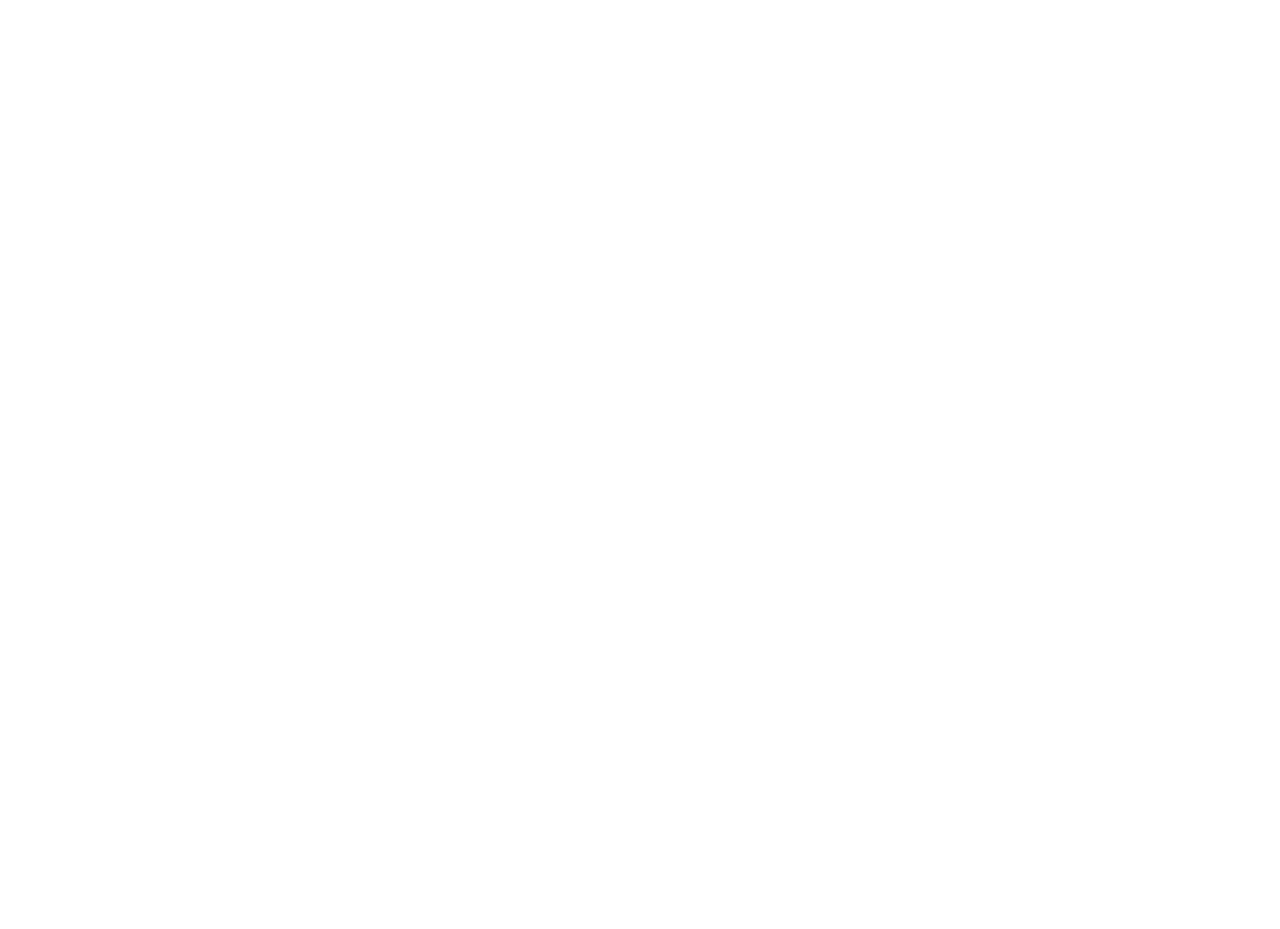
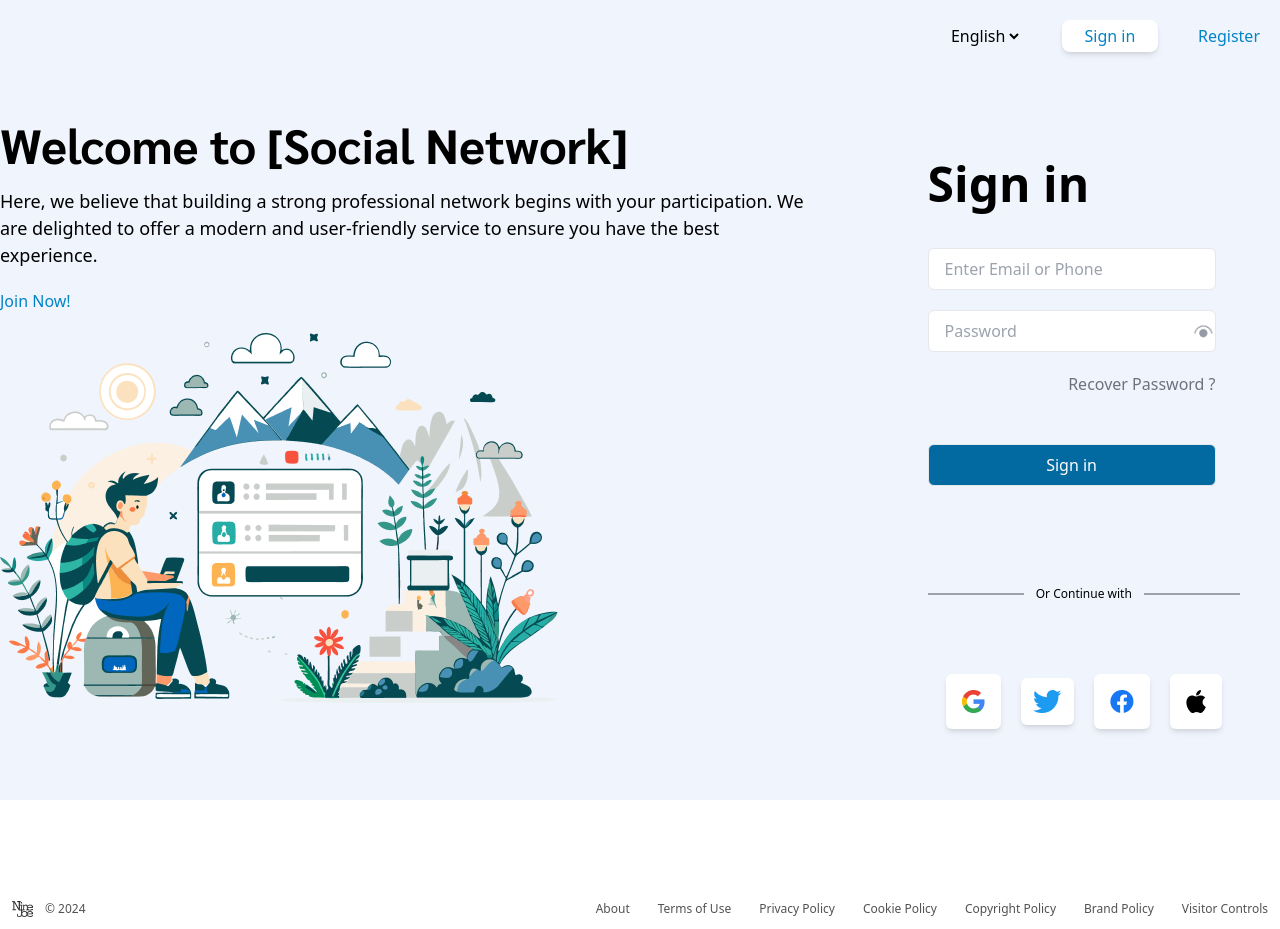
Before and after one commit to akuahamda/Login-page, a plain HTML site: page signin.html in a window 1280 px wide. Before the commit the page ends 800 px from the top, so only its background shows below. Drawn offline with nearby package versions, Linux system fonts and the light colour scheme.

Commit message:
responsive

```diff
--- a/signin.html
+++ b/signin.html
@@ -0,0 +1,145 @@
+<!DOCTYPE html>
+<html lang="en">
+  <head>
+    <meta charset="UTF-8" />
+    <meta name="viewport" content="width=device-width, initial-scale=1.0" />
+    <title>LOGIN PAGE</title>
+    <link rel="preconnect" href="https://fonts.googleapis.com" />
+    <link rel="preconnect" href="https://fonts.gstatic.com" crossorigin />
+    <link
+      href="https://fonts.googleapis.com/css2?family=Sarabun:ital,wght@0,100;0,200;0,300;0,400;0,500;0,600;0,700;0,800;1,100;1,200;1,300;1,400;1,500;1,600;1,700;1,800&display=swap"
+      rel="stylesheet"
+    />
+    <link rel="stylesheet" href="index.css" />
+    <script src="https://cdn.tailwindcss.com"></script>
+  </head>
+  <body>
+    <div class="bg-[#F0F4FC] h-[100vh]">
+      <!-- nav-section -->
+      <div class="container mx-auto flex md:justify-end md:gap-10 md:p-5 md:items-center gap-5 pt-20 justify-center items-center">
+        <select class="bg-transparent" name="" id="">
+          <option  value="english">English</option>
+        </select>
+        <a href="signin.html">
+          <button class="border-none shadow-md rounded-lg p-1 md:w-24 text-sky-600 bg-white w-full">Sign in</button>
+        </a>
+        <a href="index.html">
+          <button
+            class=" text-sky-600"
+          >
+            Register
+          </button>
+        </a>
+      </div>
+      <!-- end of nav-section -->
+
+      <!-- hero-section -->
+
+      <div class="container mx-auto  flex justify-between mt-12">
+        <!-- first-child -->
+        <div class="hidden md:block space-y-5">
+          <h1 class="sarabun-thin font-bold text-5xl">
+            Welcome to [Social Network]
+          </h1>
+          <p class="font-normal text-[18px] w-[807px]">
+            Here, we believe that building a strong professional network begins
+            with your participation. We are delighted to offer a modern and
+            user-friendly service to ensure you have the best experience.
+          </p>
+          <a href="#">
+            <button class="text-sky-600 mt-5">Join Now!</button>
+          </a>
+          <div>
+            <img src="images/Frame.png" alt="" />
+          </div>
+        </div>
+        <!-- end of second-child -->
+        <!-- second-child -->
+        <div>
+          <div class="md:block space-y-5 p-10">
+            <h1 class="font-bold md:text-5xl md:text-start text-center text-3xl">Sign in</h1>
+            <form class="md:block space-y-5" action="">
+              <input class="md:hidden border px-4 py-2 rounded-md w-full p-4" type="text" name="" id="" placeholder="Full Name">
+              <input
+                class=" border px-4 py-2 md:w-72 rounded-md w-full p-4"
+                type="text"
+                placeholder="Enter Email or Phone"
+              />
+              <div
+                class="flex border items-center md:w-72 justify-between rounded-md bg-white w-full p4"
+              >
+                <input
+                  class="px-4 py-2 bg-transparent"
+                  type="password"
+                  placeholder="Password"
+                />
+                <div>
+                  <img src="images/fluent_eye-20-filled.png" alt="" />
+                </div>
+              </div>
+              <div class="flex md:w-72 md:text-right  w-80 text-end">
+                <a href="">
+                  <p class="text-[#6C737F] md:w-72 md:text-right w-80 text-end">
+                    Recover Password ?
+                  </p>
+                </a>
+              </div>
+            </form>
+            <a href="">
+              <button
+                class="border md:w-72 px-4 py-2 rounded-md mt-12 bg-sky-700 text-white w-full p-4"
+              >
+                Sign in
+              </button>
+            </a>
+          </div>
+          <!-- end of second-child -->
+          <div class="grid grid-cols-3 mt-5 items-center gap-3 p-10">
+            <span class="flex-1 bg-gray-400 h-0.5"></span>
+            <span class="flex-1 text-xs">Or Continue with</span>
+            <span class="flex-1 bg-gray-400 h-0.5"></span>
+          </div>
+          <!-- socials -->
+          <div class="mt-8 flex md:gap-5 justify-center items-center gap-8">
+            <div class="shadow-md p-4 rounded-md bg-white">
+              <img src="images/Logo Google.png" alt="" />
+            </div>
+            <div class="shadow-md p-3 rounded-md bg-white">
+              <img src="images/Logo.png" alt="" />
+            </div>
+            <div class="shadow-md p-4 rounded-md bg-white">
+              <img src="images/Vector.png" alt="" />
+            </div>
+            <div class="shadow-md p-4 rounded-md bg-white">
+              <img src="images/Logo (1).png" alt="" />
+            </div>
+          </div>
+          <!-- end of socials -->
+        </div>
+      </div>
+
+      <!-- end of hero-section -->
+      <!-- footer-nav -->
+      <div class="md:block mt-40 border-none p-3 bg-white shadow-xl hidden">
+        <footer class="container mx-auto flex justify-between">
+          <div class="flex gap-3 items-center text-neutral-600">
+            <div>
+              <img src="images/Frame (1).png" alt="" />
+            </div>
+            <p class="text-xs">© 2024</p>
+          </div>
+          <div class="text-xs flex gap-7 text-neutral-600">
+            <a href="#">About</a>
+            <a href="#">Terms of Use</a>
+            <a href="#">Privacy Policy</a>
+            <a href="#">Cookie Policy</a>
+            <a href="#">Copyright Policy</a>
+            <a href="#">Brand Policy</a>
+            <a href="#">Visitor Controls</a>
+          </div>
+        </footer>
+      </div>
+      <!-- end of footer-nav -->
+    </div>
+  </body>
+</html>
```
Also changed, not shown: index.html (+5 -5 lines).
